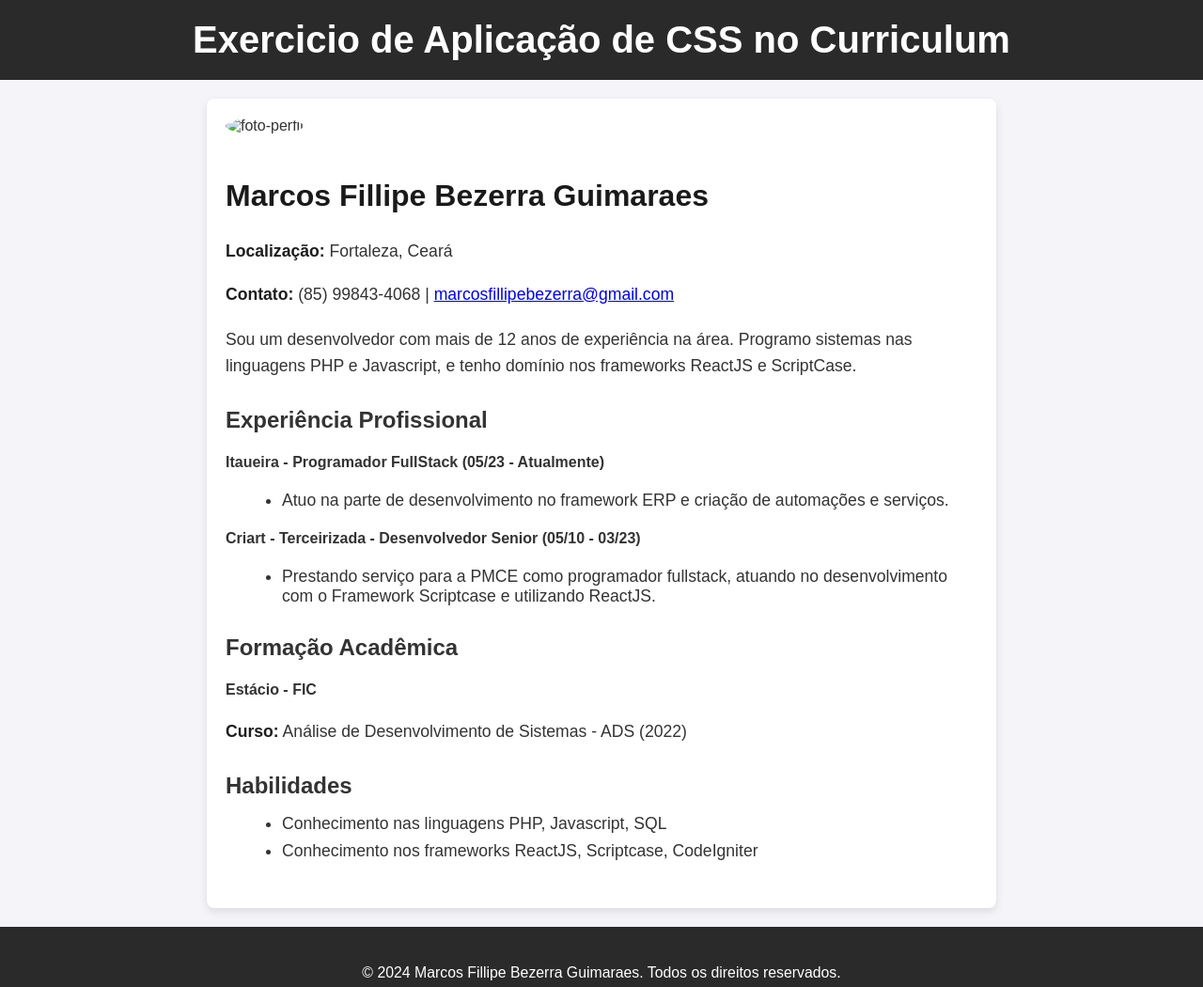
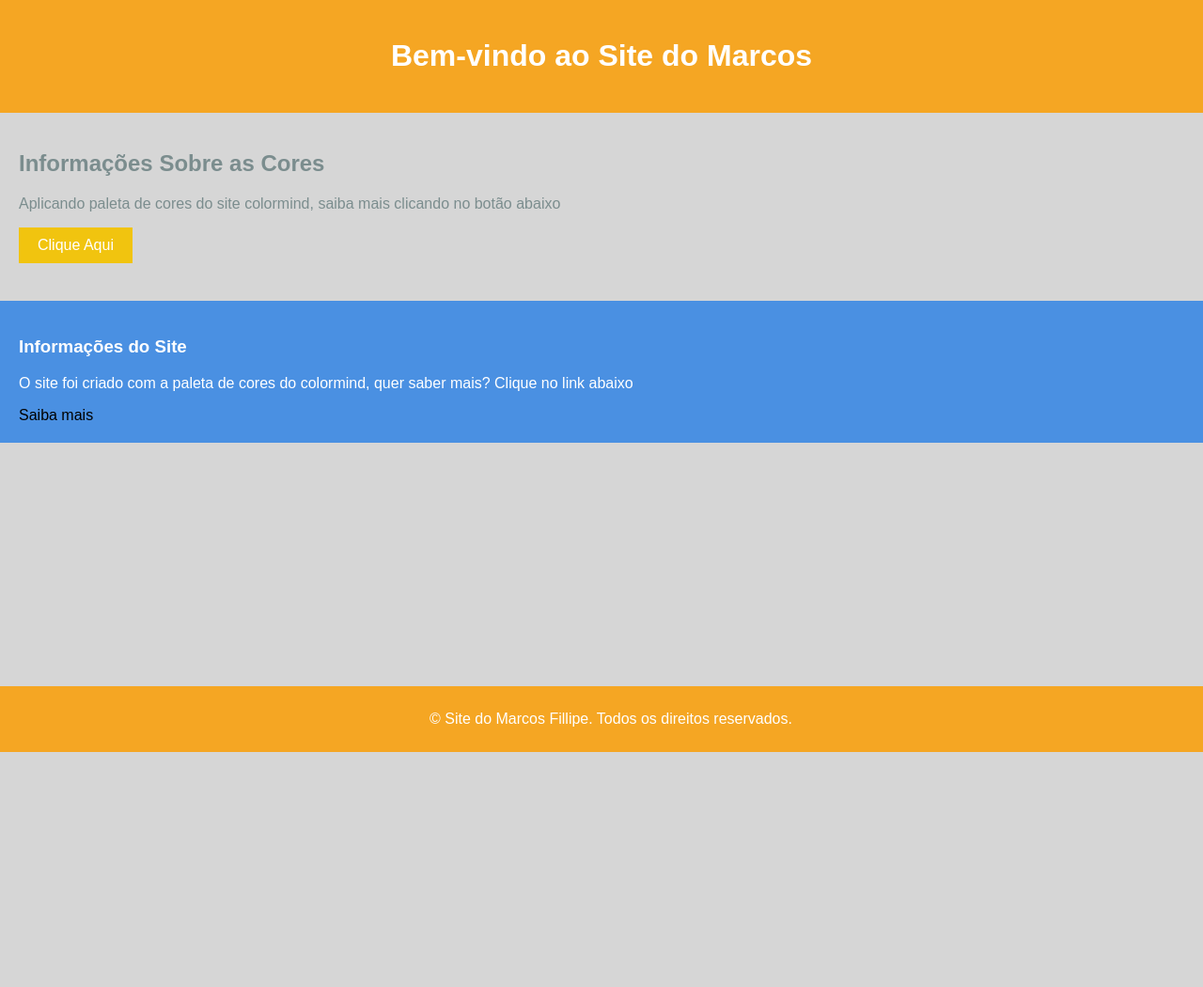
Before and after one commit to marcosfillipe/infinity-html-css-basico, a plain HTML site: page aula_04/exercicio_05.html in a window 1280 px wide. Shown: the whole page at 94% size. After the commit the page ends 800 px from the top, so only its background shows below. Drawn offline with Linux system fonts and the light colour scheme.

Commit message:
correcao de exercicio

```diff
--- /dev/null
+++ b/aula_04/css/style-curriculum.css
@@ -0,0 +1,80 @@
+body {
+  font-family: Arial, sans-serif;
+  background-color: #f4f4f9;
+  margin: 0;
+  padding: 0;
+  color: #333;
+}
+
+header, footer {
+  background-color: #2a2a2a;
+  color: white;
+  padding: 20px 0;
+  text-align: center;
+}
+
+header h1 {
+  margin: 0;
+  font-size: 2.5em;
+}
+
+h2 {
+  font-size: 2em;
+  color: #1a1a1a;
+}
+
+h3 {
+  font-size: 1.5em;
+  color: #333;
+  margin-top: 20px;
+  margin-bottom: 10px;
+}
+
+p {
+  font-size: 1.1em;
+  line-height: 1.6;
+  margin-bottom: 10px;
+}
+
+ul {
+  list-style-type: disc;
+  margin-left: 20px;
+
+  & li {
+    font-size: 1.1em;
+    margin-bottom: 8px;
+  }
+}
+
+strong {
+  color: #1d1d1d;
+  font-weight: bold;
+}
+
+main {
+  max-width: 800px;
+  margin: 20px auto;
+  padding: 20px;
+  background-color: white;
+  border-radius: 8px;
+  box-shadow: 0 4px 10px rgba(0, 0, 0, 0.1);
+}
+
+section {
+  margin-bottom: 30px;
+}
+
+img {
+  border-radius: 50%;
+  width: 150px;
+  height: 150px;
+  margin-bottom: 20px;
+}
+
+.informacoes, .descricao {
+  margin-bottom: 20px;
+}
+
+footer {
+  font-size: 0.9em;
+}
--- a/aula_04/css/style-exercicio5.css
+++ b/aula_04/css/style-exercicio5.css
@@ -1,80 +1,66 @@
+:root {
+  --cor-principal: #F5A623;
+  --cor-secundaria: #4A90E2;
+  --cor-terciaria: #7B8D8E;
+  --cor-fundo: #D6D6D6;
+  --cor-destaque: #F1C40F;
+}
+
 body {
   font-family: Arial, sans-serif;
-  background-color: #f4f4f9;
+  background-color: var(--cor-fundo);
+  color: var(--cor-terciaria);
   margin: 0;
   padding: 0;
-  color: #333;
 }
 
-header, footer {
-  background-color: #2a2a2a;
+header {
+  background-color: var(--cor-principal);
   color: white;
-  padding: 20px 0;
+  padding: 20px;
   text-align: center;
 }
 
-header h1 {
-  margin: 0;
-  font-size: 2.5em;
+section {
+  padding: 20px;
 }
 
-h2 {
-  font-size: 2em;
-  color: #1a1a1a;
-}
-
-h3 {
-  font-size: 1.5em;
-  color: #333;
+aside {
+  background-color: var(--cor-secundaria);
+  color: white;
+  padding: 20px;
   margin-top: 20px;
-  margin-bottom: 10px;
-}
-
-p {
-  font-size: 1.1em;
-  line-height: 1.6;
-  margin-bottom: 10px;
-}
-
-ul {
-  list-style-type: disc;
-  margin-left: 20px;
-
-  & li {
-    font-size: 1.1em;
-    margin-bottom: 8px;
-  }
-}
-
-strong {
-  color: #1d1d1d;
-  font-weight: bold;
-}
-
-main {
-  max-width: 800px;
-  margin: 20px auto;
-  padding: 20px;
-  background-color: white;
-  border-radius: 8px;
-  box-shadow: 0 4px 10px rgba(0, 0, 0, 0.1);
-}
-
-section {
-  margin-bottom: 30px;
-}
-
-img {
-  border-radius: 50%;
-  width: 150px;
-  height: 150px;
-  margin-bottom: 20px;
-}
-
-.informacoes, .descricao {
-  margin-bottom: 20px;
 }
 
 footer {
-  font-size: 0.9em;
+  background-color: var(--cor-principal);
+  color: white;
+  text-align: center;
+  padding: 10px;
+  position: fixed;
+  width: 100%;
+  bottom: 0;
 }
+
+a {
+  color: black;
+  text-decoration: none;
+
+  &:hover {
+    color: var(--cor-destaque);
+  }
+
+}
+
+button {
+  background-color: var(--cor-destaque);
+  color: white;
+  padding: 10px 20px;
+  border: none;
+  cursor: pointer;
+  font-size: 16px;
+
+  &:hover {
+    background-color: var(--cor-secundaria);
+  }
+}
--- a/aula_04/exercicio_05.html
+++ b/aula_04/exercicio_05.html
@@ -1,67 +1,31 @@
 <!DOCTYPE html>
-<html lang="pt-BR">
+<html lang="pt-br">
 <head>
     <meta charset="UTF-8">
     <meta name="viewport" content="width=device-width, initial-scale=1.0">
-    <title>Exercicio - Currículo</title>
+    <title>Exercicio 5 - Aula 4</title>
     <link rel="stylesheet" href="css/style-exercicio5.css">
 </head>
 <body>
 
     <header>
-        <h1>Exercicio de Aplicação de CSS no Curriculum</h1>
+        <h1>Bem-vindo ao Site do Marcos</h1>
     </header>
 
-    <main>
-        <section>
-            <div>
-                <img src="img/foto-perfil.png" alt="foto-perfil">
-                <h2>Marcos Fillipe Bezerra Guimaraes</h2>
-            </div>
-            <div class="informacoes">
-                <p><strong>Localização:</strong> Fortaleza, Ceará</p>
-                <p><strong>Contato:</strong> (85) 99843-4068 | <a href="mailto:marcosfillipebezerra@gmail.com">marcosfillipebezerra@gmail.com</a></p>
-            </div>
-            <div class="descricao">
-                <p>Sou um desenvolvedor com mais de 12 anos de experiência na área. Programo sistemas nas linguagens PHP e Javascript, e tenho domínio nos frameworks ReactJS e ScriptCase.</p>
-            </div>
-        </section>
+    <section>
+        <h2>Informações Sobre as Cores</h2>
+        <p>Aplicando paleta de cores do site colormind, saiba mais clicando no botão abaixo</p>
+        <button>Clique Aqui</button>
+    </section>
 
-        <section>
-            <h3>Experiência Profissional</h3>
-            <article>
-                <h4>Itaueira - Programador FullStack (05/23 - Atualmente)</h4>
-                <ul>
-                    <li>Atuo na parte de desenvolvimento no framework ERP e criação de automações e serviços.</li>
-                </ul>
-            </article>
-            <article>
-                <h4>Criart - Terceirizada - Desenvolvedor Senior (05/10 - 03/23)</h4>
-                <ul>
-                    <li>Prestando serviço para a PMCE como programador fullstack, atuando no desenvolvimento com o Framework Scriptcase e utilizando ReactJS.</li>
-                </ul>
-            </article>
-        </section>
-
-        <section>
-            <h3>Formação Acadêmica</h3>
-            <article>
-                <h4>Estácio - FIC</h4>
-                <p><strong>Curso:</strong> Análise de Desenvolvimento de Sistemas - ADS (2022)</p>
-            </article>
-        </section>
-
-        <section>
-            <h3>Habilidades</h3>
-            <ul>
-                <li>Conhecimento nas linguagens PHP, Javascript, SQL</li>
-                <li>Conhecimento nos frameworks ReactJS, Scriptcase, CodeIgniter</li>
-            </ul>
-        </section>
-    </main>
+    <aside>
+        <h3>Informações do Site</h3>
+        <p>O site foi criado com a paleta de cores do colormind, quer saber mais? Clique no link abaixo</p>
+        <a href="#">Saiba mais</a>
+    </aside>
 
     <footer>
-        <p>&copy; 2024 Marcos Fillipe Bezerra Guimaraes. Todos os direitos reservados.</p>
+        <p>&copy; Site do Marcos Fillipe. Todos os direitos reservados.</p>
     </footer>
 
 </body>
```
Also changed, not shown: aula_04/exercicio_curriculum-css.html (added, +68 -0 lines).
